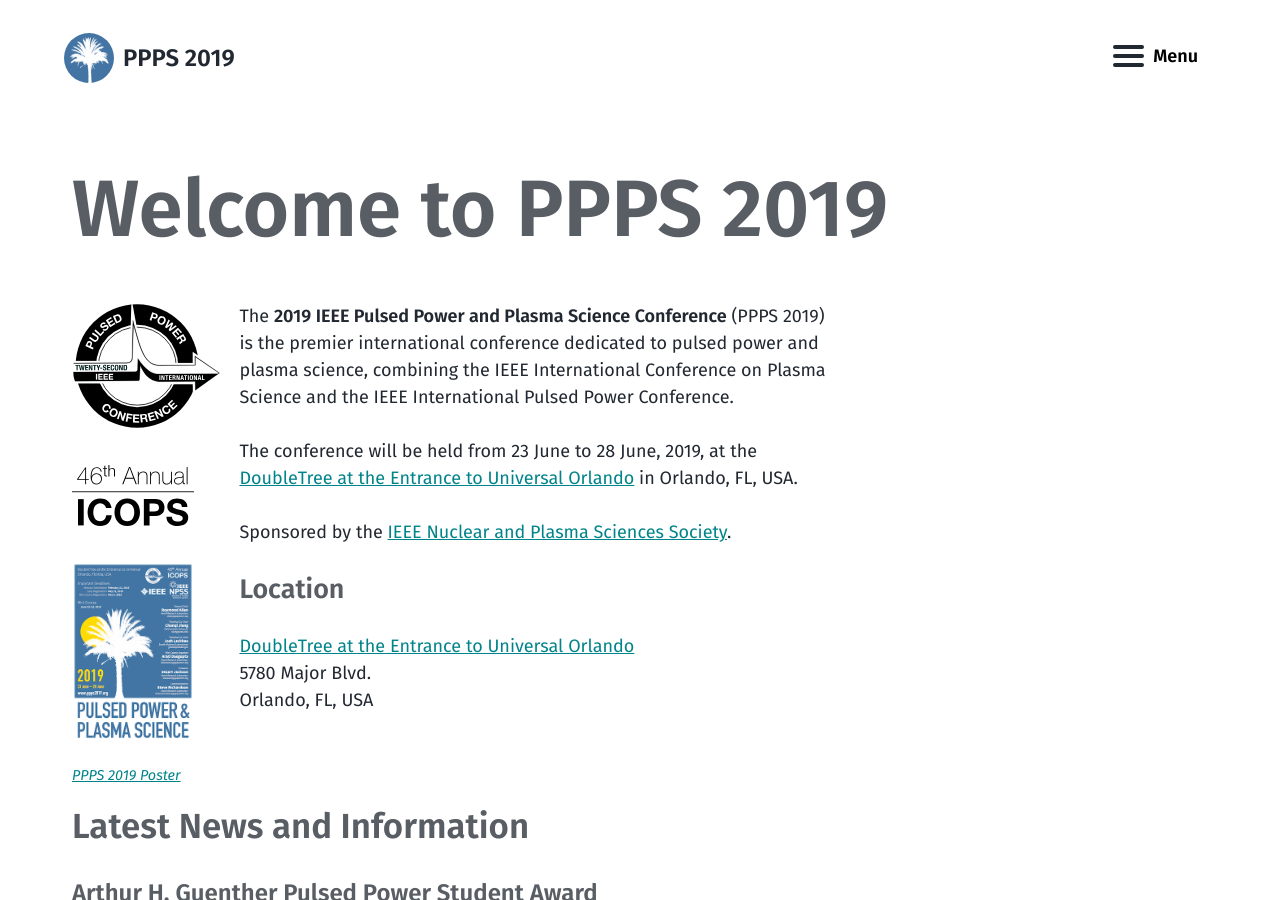
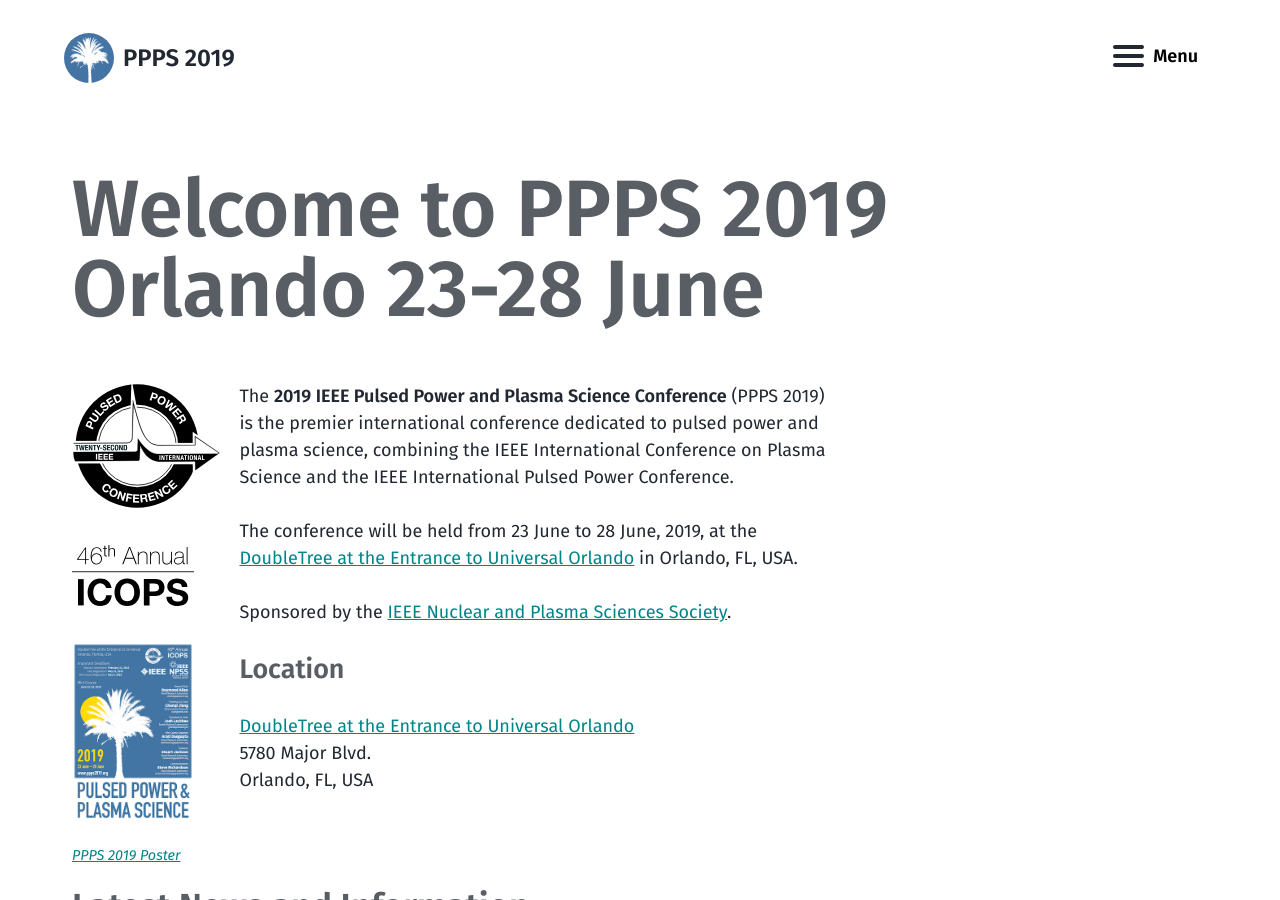
Before and after one commit to ppps2019/ppps2019.github.io, a Jekyll site: the page built from index.md, in a window 1280 px wide and 900 px high. Built offline with Jekyll 4.4.1, drawn with Linux system fonts in a browser that asks for light colours.

Commit message:
minor changes

```diff
--- a/_info_articles/accommodations.md
+++ b/_info_articles/accommodations.md
@@ -1,6 +1,6 @@
 ---
 layout: page
-title: Venue
+title: Venue and Hotel
 excerpt: "PPPS 2019 Accommodations"
 modified: 2017-06-30
 ---
--- a/index.md
+++ b/index.md
@@ -1,6 +1,6 @@
 ---
 layout: page
-title: Welcome to PPPS 2019
+title: Welcome to PPPS 2019 Orlando 23-28 June
 excerpt: "PPPS 2019 is the premier international conference dedicated to pulsed power and plasma science."
 modified: 2017-02-28
 ---
```
